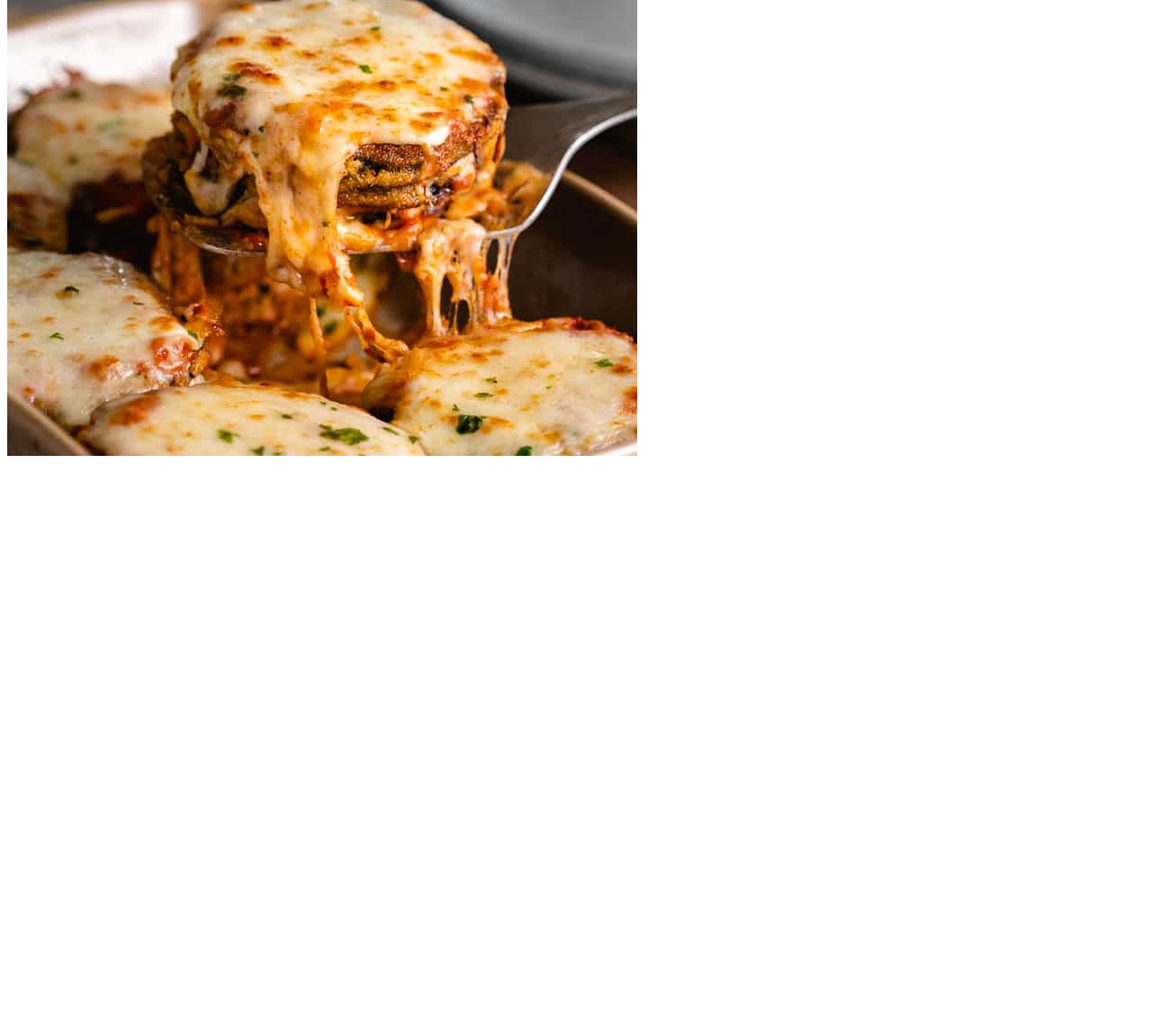
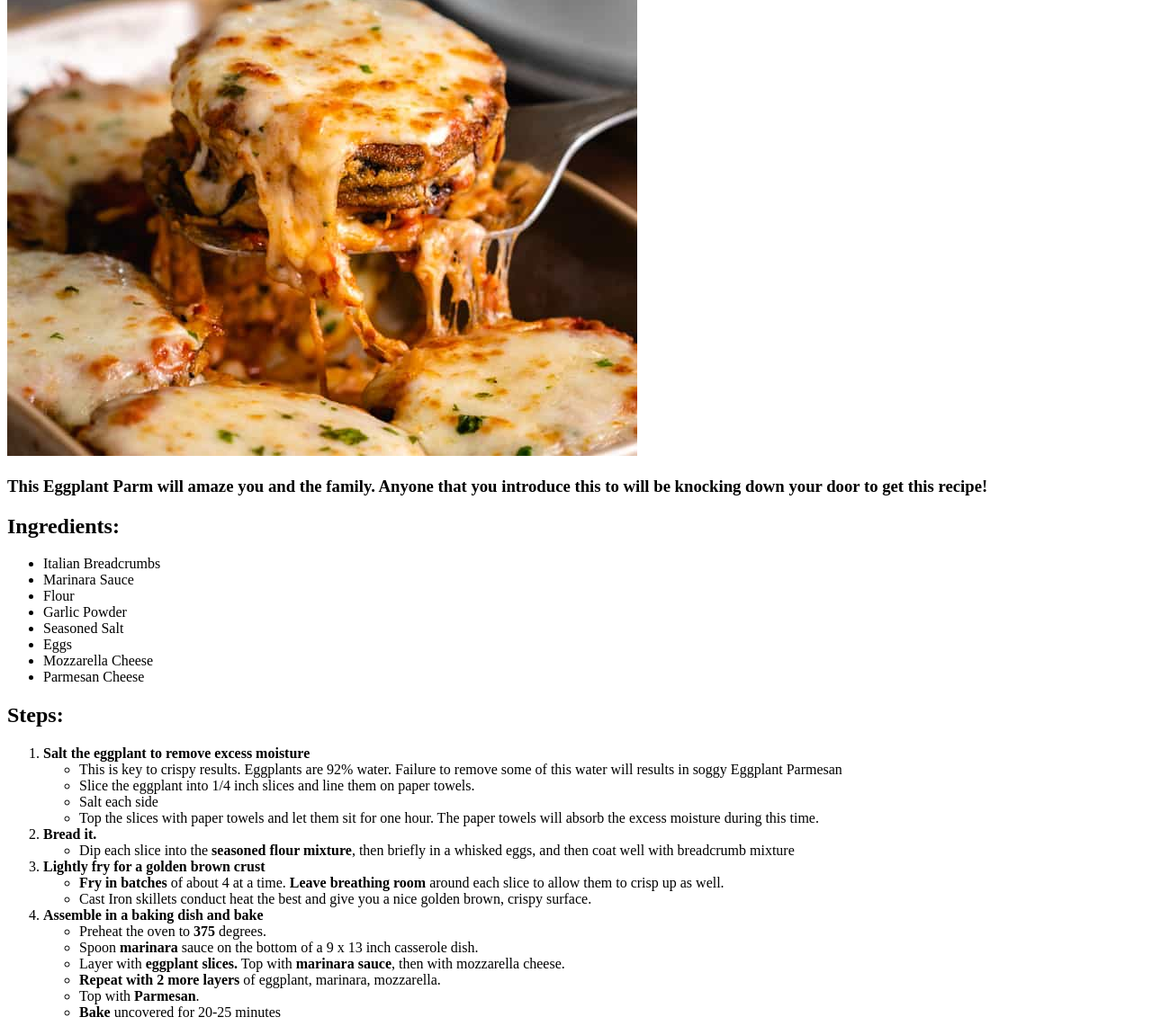
Before and after one commit to douglasb3690/odin-recipes, a plain HTML site: page eggplant-parm-recipe.html in a window 1280 px wide. Shown: the part 322-1473 px from the top of the page at 90% size. Before the commit the page ends 841 px from the top, so only its background shows below. Drawn offline with Linux system fonts and the light colour scheme.

Commit message:
Add eggplant-parm-recipe.html

```diff
--- a/eggplant-parm-recipe.html
+++ b/eggplant-parm-recipe.html
@@ -8,6 +8,52 @@
 <body>
     <h1>Eggplant Parm</h1>
     <img src="./recipe-images/eggplant-parm.jpg" alt="Finished Eggplant Parmesan">
+    <h3>This Eggplant Parm will amaze you and the family. Anyone that you introduce this to will be knocking down your door to get this recipe!</h3>
+    <h2>Ingredients:</h2>
+    <ul>
+        <li>Italian Breadcrumbs</li>
+        <li>Marinara Sauce</li>
+        <li>Flour</li>
+        <li>Garlic Powder</li>
+        <li>Seasoned Salt</li>
+        <li>Eggs</li>
+        <li>Mozzarella Cheese</li>
+        <li>Parmesan Cheese</li>
+    </ul>
+
+    <h2>Steps:</h2>
+    <ol>
+        <li><strong>Salt the eggplant to remove excess moisture</strong></li>
+            <ul>
+                <li>This is key to crispy results. Eggplants are 92% water. Failure to remove some of this water will results in soggy Eggplant Parmesan</li>
+                <li>Slice the eggplant into 1/4 inch slices and line them on paper towels.</li>
+                <li>Salt each side</li>
+                <li>Top the slices with paper towels and let them sit for one hour. The paper towels will absorb the excess moisture during this time.</li>
+
+            </ul>
+        <li><strong>Bread it.</strong></li>
+            <ul>
+                <li>Dip each slice into the <strong>seasoned flour mixture</strong>, then briefly in a whisked eggs, and then coat well with breadcrumb mixture</li>
+            </ul>
+        <li><strong>Lightly fry for a golden brown crust</strong></li>
+            <ul>
+                <li><strong>Fry in batches</strong> of about 4 at a time. <strong>Leave breathing room</strong> around each slice to allow them to crisp up as well.</li>
+                <li>Cast Iron skillets conduct heat the best and give you a nice golden brown, crispy surface.</li>
+            </ul>
+        <li><strong>Assemble in a baking dish and bake</strong></li>
+            <ul>
+                <li>Preheat the oven to <strong>375</strong> degrees.</li>
+                <li>Spoon <strong>marinara</strong> sauce on the bottom of a 9 x 13 inch casserole dish.</li>
+                <li>Layer with <strong>eggplant slices.</strong> Top with <strong>marinara sauce</strong>, then with mozzarella cheese.</li>
+                <li><strong>Repeat with 2 more layers</strong> of eggplant, marinara, mozzarella.</li>
+                <li>Top with <strong>Parmesan</strong>.</li>
+                <li><strong>Bake</strong> uncovered for 20-25 minutes</li>
+            </ul>
+
+
+
+
+    </ol>
 
 </body>
 </html>
```
